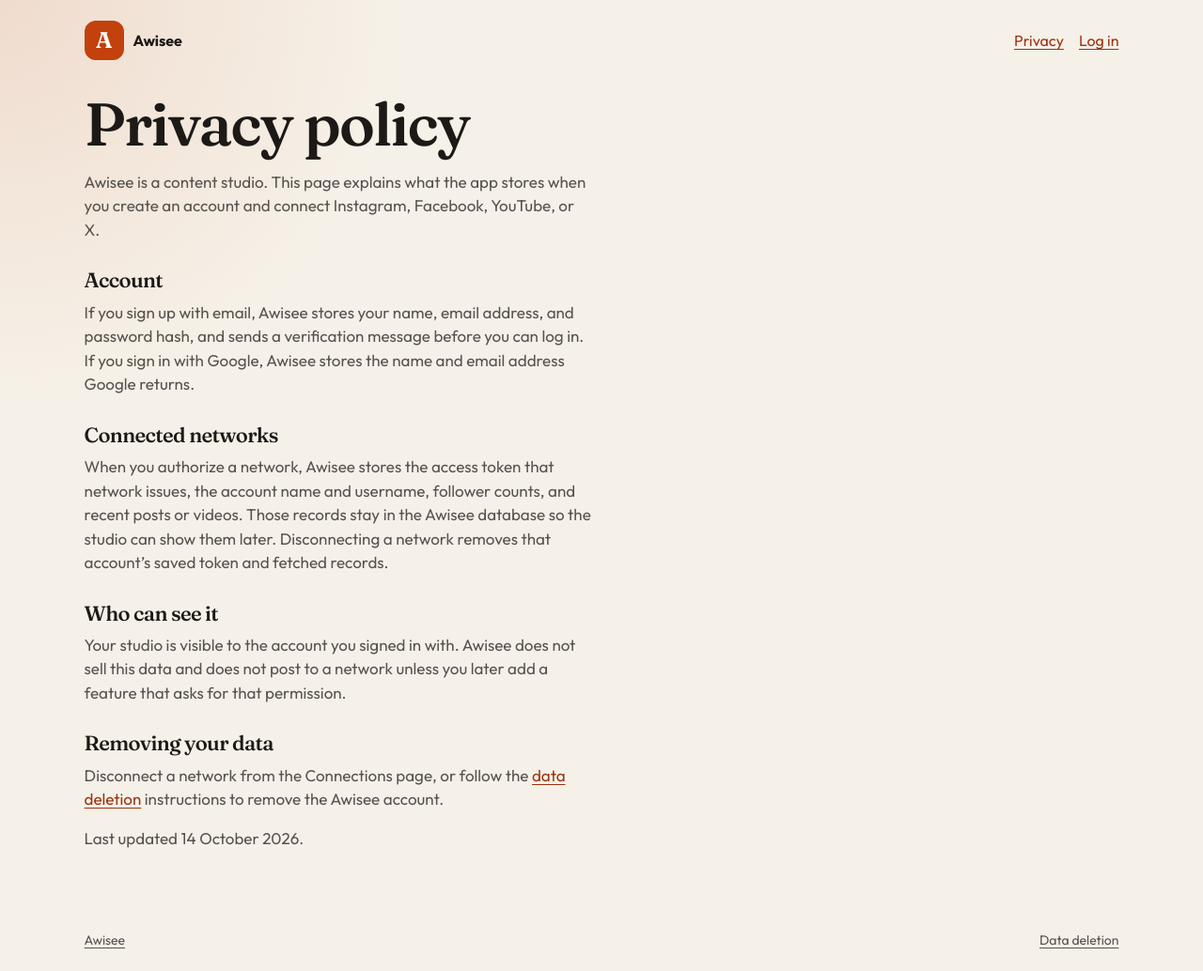
After one commit to selftaughtrahul/creator_management, a Django app: page /privacy/ in a window 1280 px wide. The commit adds this page. Shown: the whole page at 94% size. Run offline with Django 5.2, Linux system fonts and the light colour scheme.

Commit message:
Add legal pages and tests for privacy and data deletion
- Implement views for privacy and data deletion pages.
- Update URL routing to include paths for the new legal pages.
- Add tests to ensure privacy and data deletion pages are publicly accessible.
- Modify footer in home template to link to the privacy policy.

```diff
--- a/accounts/urls.py
+++ b/accounts/urls.py
@@ -6,5 +6,7 @@ app_name = "accounts"
 
 urlpatterns = [
     path("", views.home, name="home"),
+    path("privacy/", views.privacy, name="privacy"),
+    path("data-deletion/", views.data_deletion, name="data_deletion"),
     path("profile/", views.profile, name="profile"),
 ]
--- a/accounts/views.py
+++ b/accounts/views.py
@@ -11,6 +11,14 @@ def home(request):
     return render(request, "marketing/home.html")
 
 
+def privacy(request):
+    return render(request, "marketing/privacy.html")
+
+
+def data_deletion(request):
+    return render(request, "marketing/data_deletion.html")
+
+
 @login_required
 def profile(request):
     form = ProfileForm(request.POST or None, instance=request.user)
--- a/static/css/app.css
+++ b/static/css/app.css
@@ -213,6 +213,11 @@ button, input, textarea, select { font-family: inherit; }
 .step { padding: 16px 18px; }
 .step span { color: var(--accent); font-weight: 700; font-size: 13px; letter-spacing: 0.08em; }
 .footer-lite { color: var(--muted); font-size: 14px; }
+.footer-lite a { color: inherit; }
+.legal { max-width: 720px; padding: 2vh 7vw 8vh; }
+.legal h1 { font-size: clamp(40px, 5vw, 64px); line-height: 0.95; margin-bottom: 18px; }
+.legal h2 { font-size: 22px; margin-top: 28px; }
+.legal p { color: var(--muted); font-size: 17px; }
 
 .app-shell { min-height: 100vh; display: grid; grid-template-columns: 250px 1fr; }
 .sidebar, .offcanvas-nav {
--- a/templates/marketing/home.html
+++ b/templates/marketing/home.html
@@ -37,7 +37,7 @@
   </section>
   <footer class="footer-lite">
     <span>Django, SQLite, HTML, CSS, and Bootstrap.</span>
-    <span>Data is fetched only after you authorize an account.</span>
+    <a href="{% url 'accounts:privacy' %}">Privacy policy</a>
   </footer>
 </body>
 </html>
--- /dev/null
+++ b/templates/marketing/legal.html
@@ -0,0 +1,31 @@
+{% load static %}
+<!DOCTYPE html>
+<html lang="en">
+<head>
+  <meta charset="utf-8">
+  <meta name="viewport" content="width=device-width, initial-scale=1">
+  <title>{% block title %}Awisee{% endblock %}</title>
+  <link rel="preconnect" href="https://fonts.googleapis.com">
+  <link rel="preconnect" href="https://fonts.gstatic.com" crossorigin>
+  <link href="https://fonts.googleapis.com/css2?family=Fraunces:opsz,wght@9..144,560;9..144,640&family=Outfit:wght@400;500;600;700&display=swap" rel="stylesheet">
+  <link href="https://cdn.jsdelivr.net/npm/bootstrap@5.3.3/dist/css/bootstrap.min.css" rel="stylesheet">
+  <link href="{% static 'css/app.css' %}" rel="stylesheet">
+</head>
+<body class="marketing">
+  <header class="nav-lite">
+    <a class="brand-lockup" href="{% url 'accounts:home' %}"><span class="brand-mark">A</span> Awisee</a>
+    <nav>
+      <a href="{% url 'accounts:privacy' %}">Privacy</a>
+      <a href="{% url 'account_login' %}">Log in</a>
+    </nav>
+  </header>
+  <main class="legal">
+    <h1>{% block heading %}{% endblock %}</h1>
+    {% block legal %}{% endblock %}
+  </main>
+  <footer class="footer-lite">
+    <a href="{% url 'accounts:home' %}">Awisee</a>
+    <a href="{% url 'accounts:data_deletion' %}">Data deletion</a>
+  </footer>
+</body>
+</html>
--- /dev/null
+++ b/templates/marketing/privacy.html
@@ -0,0 +1,15 @@
+{% extends "marketing/legal.html" %}
+{% block title %}Privacy policy · Awisee{% endblock %}
+{% block heading %}Privacy policy{% endblock %}
+{% block legal %}
+  <p>Awisee is a content studio. This page explains what the app stores when you create an account and connect Instagram, Facebook, YouTube, or X.</p>
+  <h2>Account</h2>
+  <p>If you sign up with email, Awisee stores your name, email address, and password hash, and sends a verification message before you can log in. If you sign in with Google, Awisee stores the name and email address Google returns.</p>
+  <h2>Connected networks</h2>
+  <p>When you authorize a network, Awisee stores the access token that network issues, the account name and username, follower counts, and recent posts or videos. Those records stay in the Awisee database so the studio can show them later. Disconnecting a network removes that account’s saved token and fetched records.</p>
+  <h2>Who can see it</h2>
+  <p>Your studio is visible to the account you signed in with. Awisee does not sell this data and does not post to a network unless you later add a feature that asks for that permission.</p>
+  <h2>Removing your data</h2>
+  <p>Disconnect a network from the Connections page, or follow the <a href="{% url 'accounts:data_deletion' %}">data deletion</a> instructions to remove the Awisee account.</p>
+  <p class="muted">Last updated 14 October 2026.</p>
+{% endblock %}
```
Also changed, not shown: accounts/tests.py (+9 -0 lines), templates/marketing/data_deletion.html (added, +7 -0 lines).
